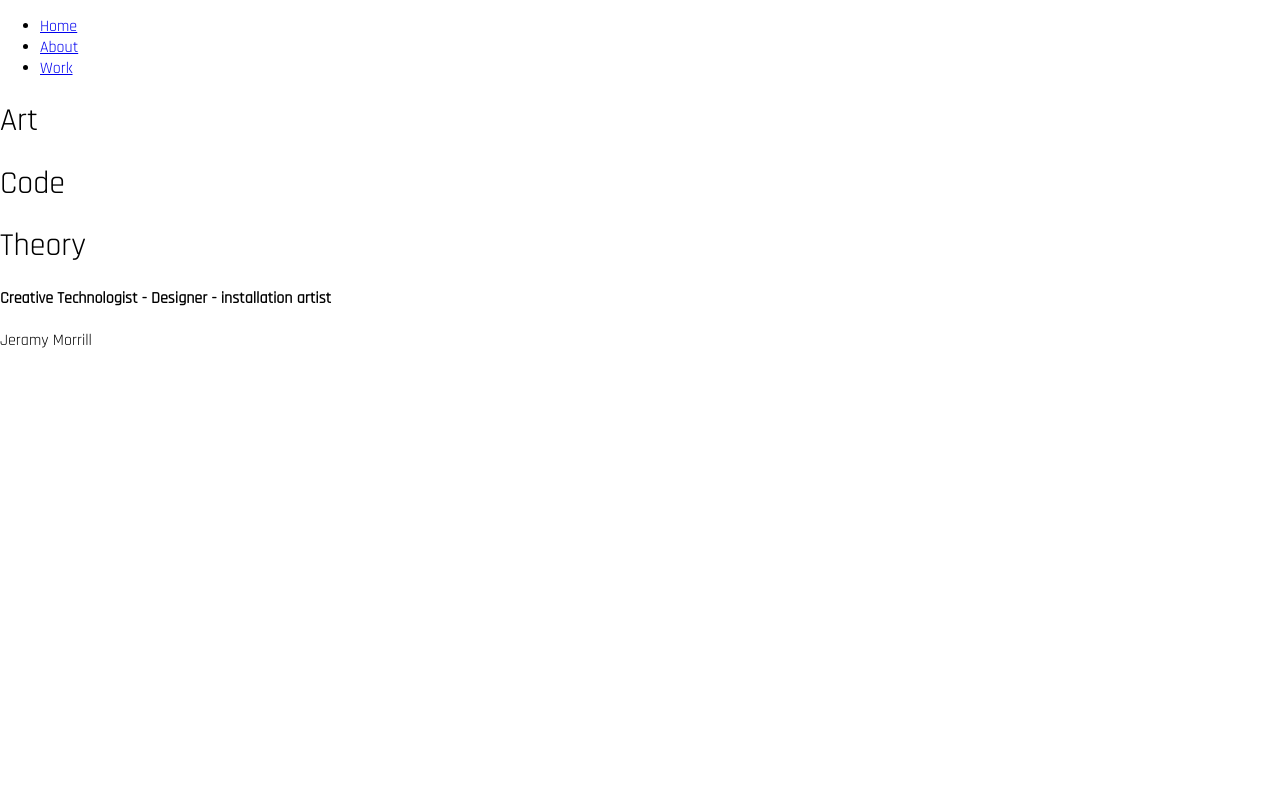
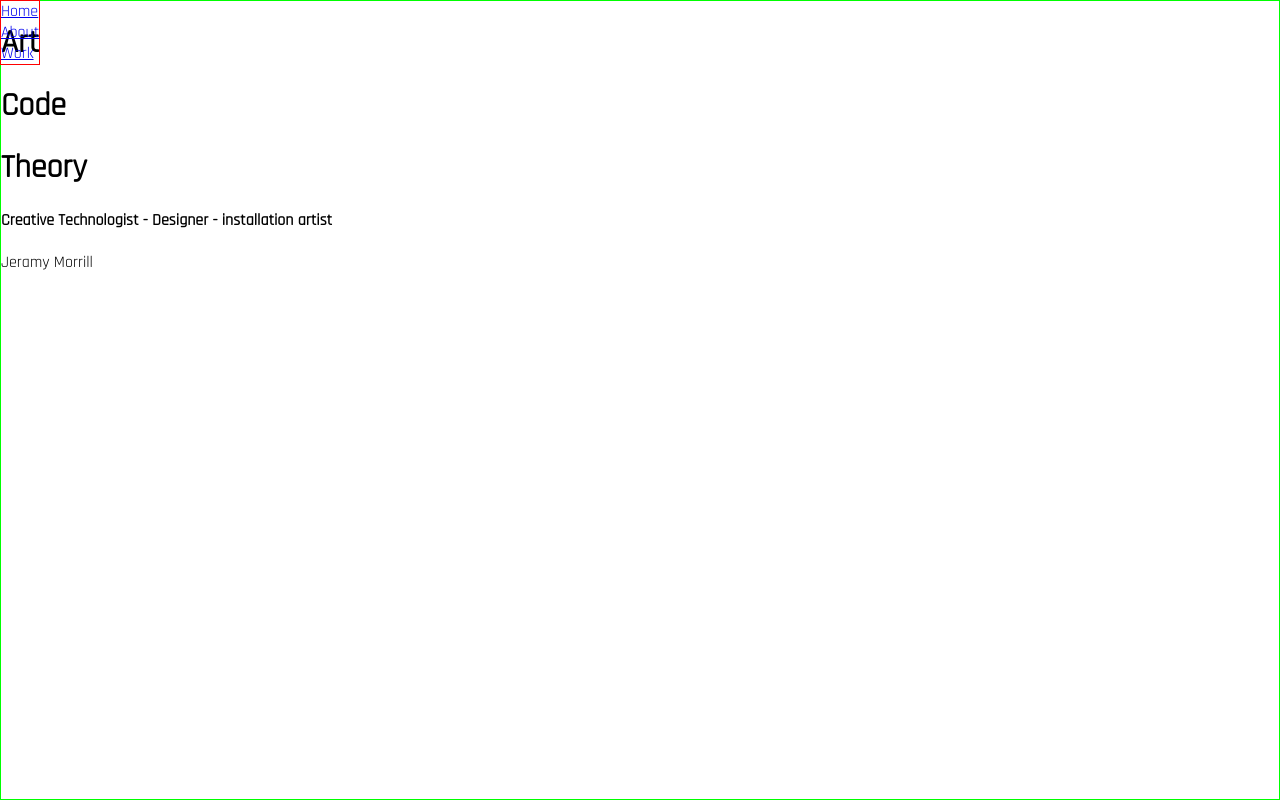
Before and after one commit to theceremony/portfolio-2017, a React (Create React App) app: page / in a window 1280 px wide. Built offline with nearby package versions, Linux system fonts and the light colour scheme.

Commit message:
adding in some classes

```diff
--- a/src/common/index.css
+++ b/src/common/index.css
@@ -0,0 +1,26 @@
+.Page{
+  position: fixed;
+  top:0;
+  left:0;
+  width: 100vw;
+  height: 100vh;
+  border: 1px solid #0f0;
+  z-index: 0;
+}
+
+.Navigation{
+  position: fixed;
+  top:0;
+  left:0;
+  padding:0;
+  margin:0;
+
+  border:1px solid #f00;
+  z-index: 100;
+}
+
+.Navigation li {
+  list-style-type: none;
+  padding:0;
+  margin:0;
+}
--- a/src/common/index.js
+++ b/src/common/index.js
@@ -6,7 +6,7 @@ import './index.css';
 export class Navigation extends Component {
   render() {
     return (
-      <ul>
+      <ul className="Navigation">
         <li><Link to="/">Home</Link></li>
         <li><Link to="/About">About</Link></li>
         <li><Link to="/Work">Work</Link></li>
@@ -18,7 +18,7 @@ export class Navigation extends Component {
 export class Page extends Component {
     render() {
       return (
-        <div className="Page">
+        <div className={"Page " + this.props.className}>
           <Navigation />
           <div className="content-container">
             { this.props.children }
--- a/src/index.css
+++ b/src/index.css
@@ -7,7 +7,6 @@ body {
   font-weight: 100;
 }
 
-
-h1 {
-  font-weight: 100;
+*{
+  box-sizing: border-box;
 }
--- a/src/pages/Home.js
+++ b/src/pages/Home.js
@@ -6,8 +6,8 @@ export class Home extends Component {
   render() {
 
     return (
-      <Page title="Home">
-        <div className="Home">
+      <Page title="Home" className="Home">
+        <div className="Home-Container">
           <h1>Art</h1>
           <h1>Code</h1>
           <h1>Theory</h1>
@@ -15,7 +15,6 @@ export class Home extends Component {
           <div>Jeramy Morrill</div>
         </div>
       </Page>
-
     )
   }
 };
```
